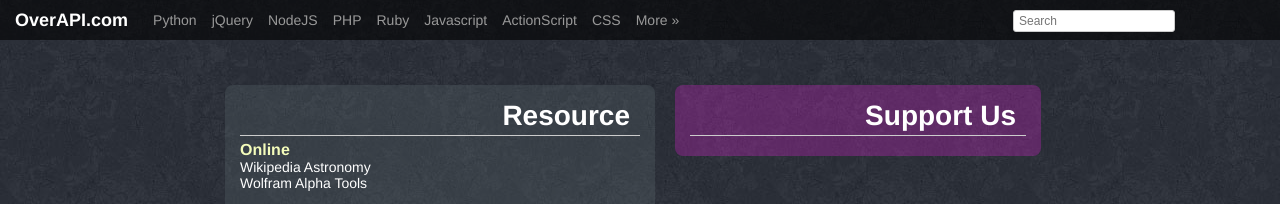
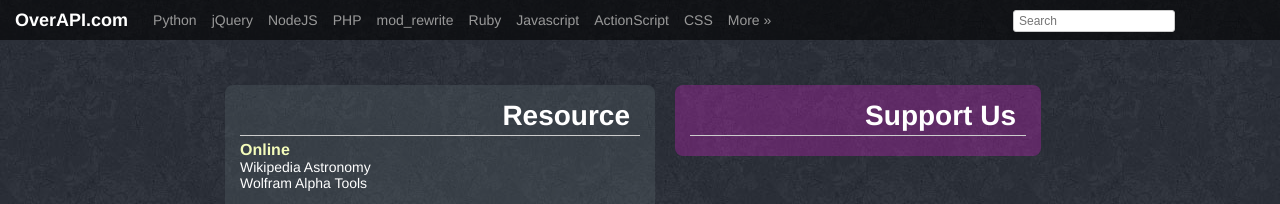
Before and after one commit to code9media/overthecs.github.io, a Jekyll site: the page built from _posts/a/2012-07-01-astronomy.html, in a window 1280 px wide. Shown: the top 204 px of the page. Built offline with Jekyll 4.4.1, drawn with Linux system fonts in a browser that asks for light colours; Markdown is read by kramdown in place of the engine named in the settings.

Commit message:
add java cheat sheet nav

```diff
--- a/_includes/detail_nav.html
+++ b/_includes/detail_nav.html
@@ -19,6 +19,7 @@
         <li><a href="/jquery" title="jQuery Cheat Sheet">jQuery</a></li>
         <li><a href="/nodejs" title="NodeJS Cheat Sheet">NodeJS</a></li>
         <li><a href="/php" title="PHP Cheat Sheet">PHP</a></li>
+        <li><a href="/java" title="Java Cheat Sheet">mod_rewrite</a></li>
         <li><a href="/ruby" title="Ruby Cheat Sheet">Ruby</a></li>
         <li><a href="/javascript" title="Javascript Cheat Sheet">Javascript</a></li>
         <li><a href="/actionscript" title="ActionScript Cheat Sheet">ActionScript</a></li>
```
Also changed, not shown: index.html (+5 -5 lines).
